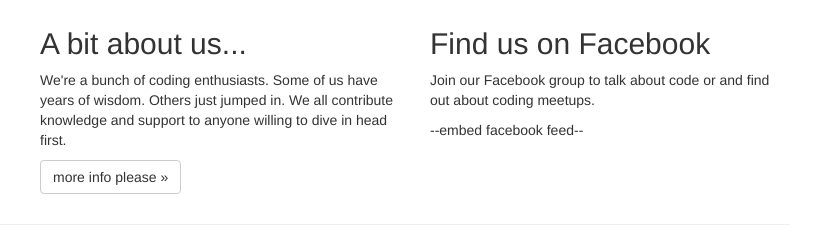
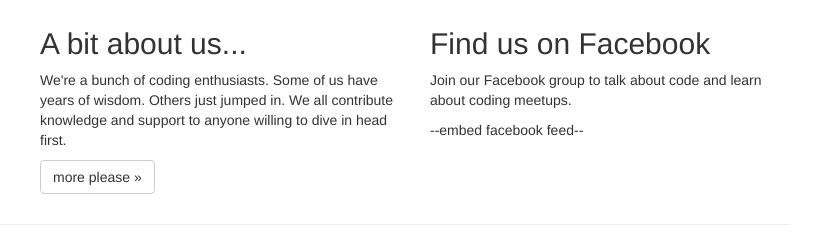
Before and after one commit to LA-Coders/LA-Coders.github.io, a plain HTML site: page index.html in a window 1280 px wide. Shown: the part 290-534 px from the top of the page, 420-1250 px from the left. Drawn offline with nearby package versions, Linux system fonts and the light colour scheme; files that its build step writes are made by us from their sources.

Commit message:
grammer edits

```diff
--- a/index.html
+++ b/index.html
@@ -35,11 +35,11 @@
         <div class="col-md-4">
           <h2>A bit about us...</h2>
           <p>We're a bunch of coding enthusiasts. Some of us have years of wisdom. Others just jumped in. We all contribute knowledge and support to anyone willing to dive in head first.</p>
-          <p><a class="btn btn-default" href="about.html" role="button">more info please &raquo;</a></p>
+          <p><a class="btn btn-default" href="about.html" role="button">more please &raquo;</a></p>
        </div>
         <div class="col-md-4">
           <h2>Find us on Facebook</h2>
-          <p>Join our Facebook group to talk about code or and find out about coding meetups.</p>
+          <p>Join our Facebook group to talk about code and learn about coding meetups.</p>
           <p>--embed facebook feed--</p>
         </div>
       </div>
```
